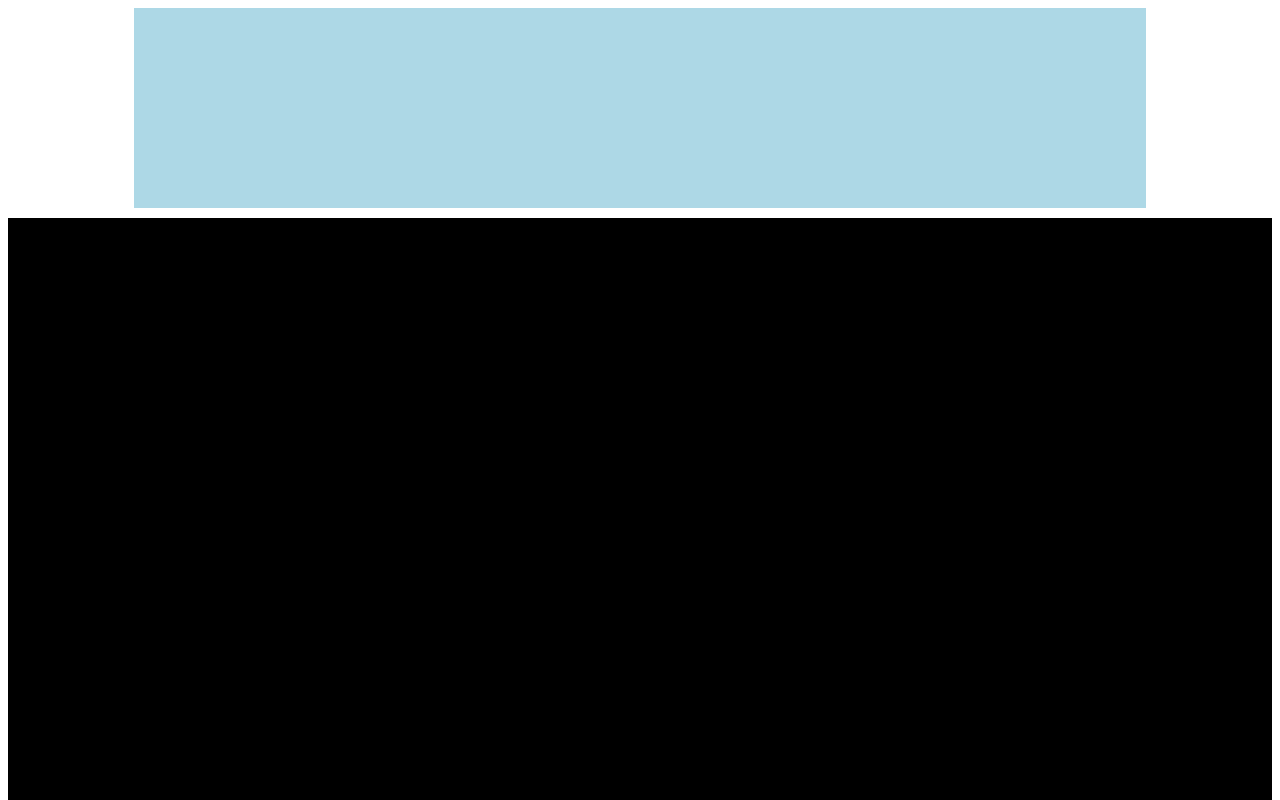
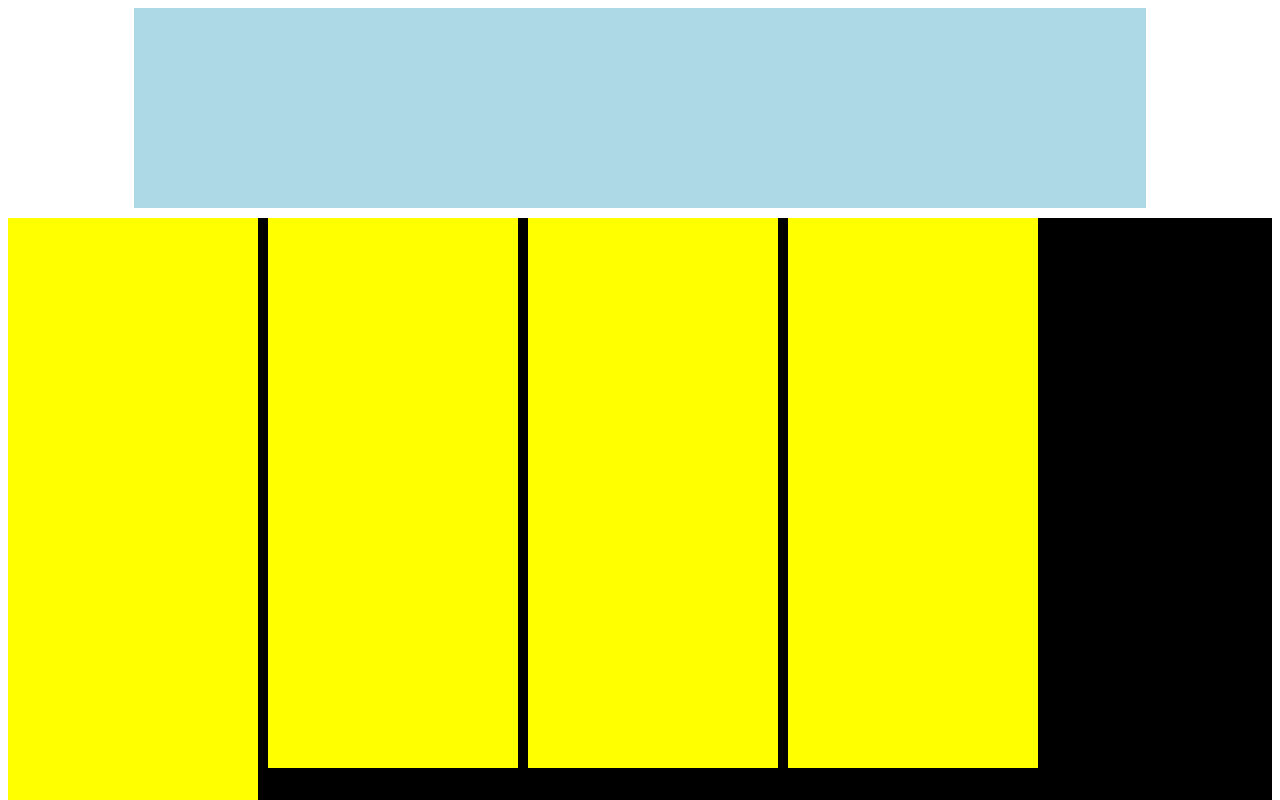
Before and after one commit to Cauyote/newstemp, a plain HTML site: page index.html in a window 1280 px wide. Shown: the top 800 px of the page. Drawn offline with Linux system fonts and the light colour scheme.

Commit message:
Column Floats

```diff
--- a/index.html
+++ b/index.html
@@ -8,7 +8,18 @@
   <body>
 <div class="header"> </div>
 
-<div class="content"></div>
+<div class="content">
+<div class="column">
+  </div>
+  <div class="column">
+    </div>
+    <div class="column">
+      </div>
+      <div class="column">
+        </div>
+        <div class="column">
+          </div>
+</div>
 
   </body>
 </html>
--- a/resources/css/styles.css
+++ b/resources/css/styles.css
@@ -10,3 +10,11 @@
   width: 100%;
   margin-top: 10px;
 }
+
+.column{
+  background-color: yellow;
+  height: 550px;
+  width: 250px;
+  float:left;
+  margin-right: 10px;
+}
```
